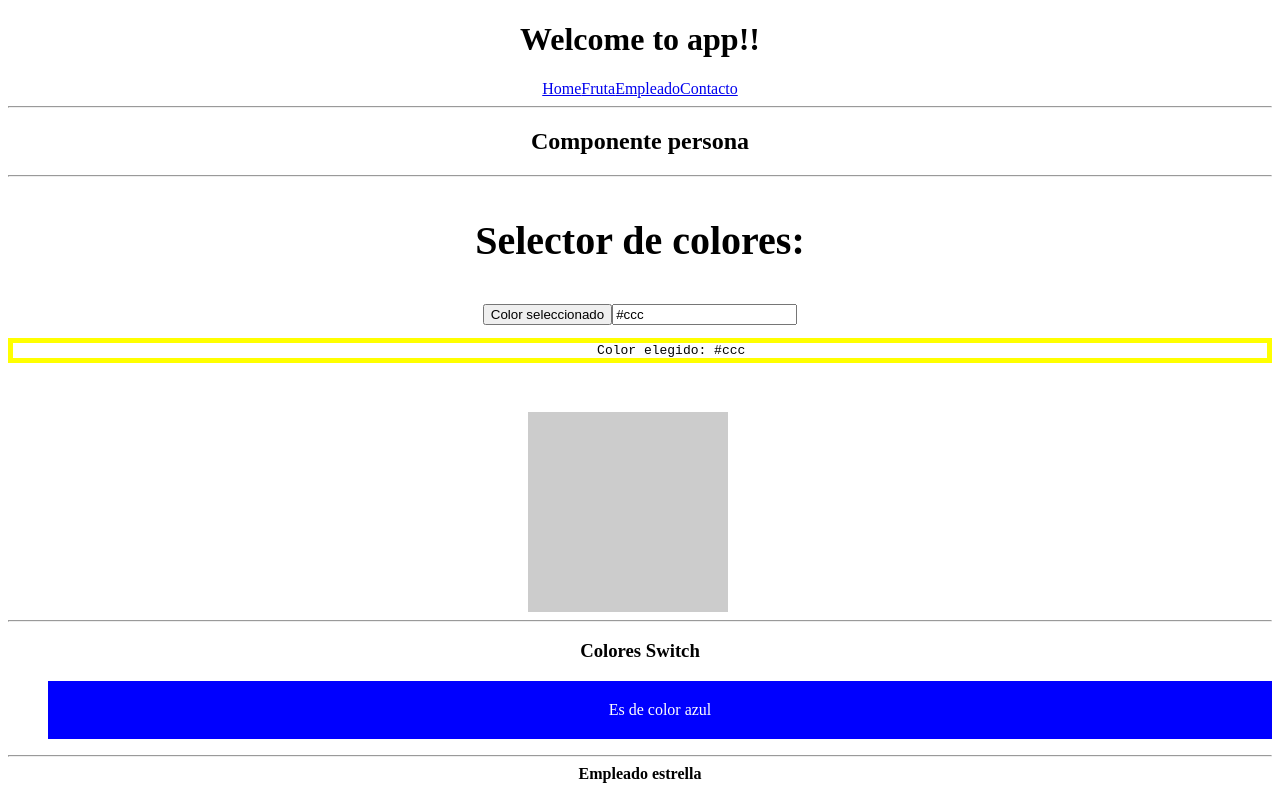
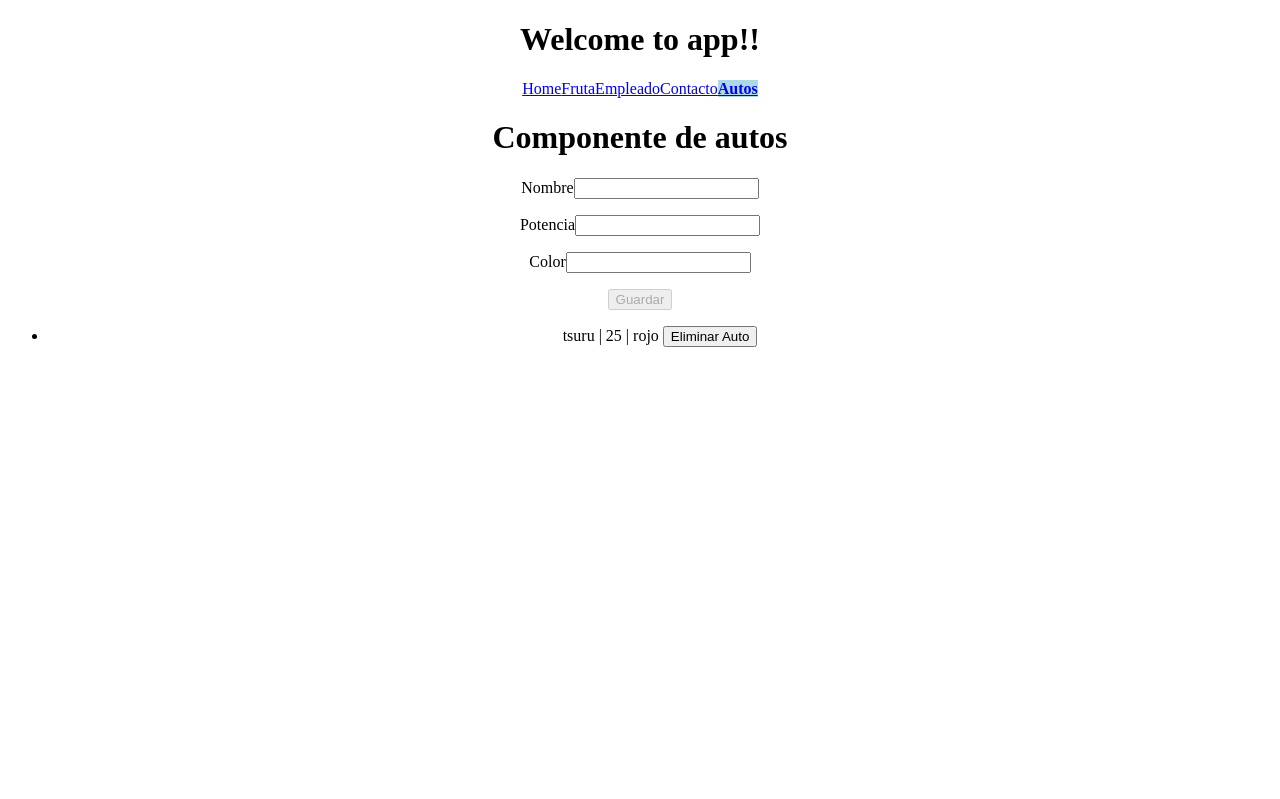
Before and after one commit to ivanrojo07/Angular4Ejemplo, an Angular app: page /autos in a window 1280 px wide. Shown: the top 799 px of the page. Built offline with nearby package versions, Linux system fonts and the light colour scheme.

Commit message:
trabajando con formulario en el componente autos

```diff
--- a/src/app/app.component.html
+++ b/src/app/app.component.html
@@ -4,10 +4,11 @@
     Welcome to {{title}}!!
   </h1>
   <nav>
-  	<a [routerLink]="['/home']" [routerLinkActive]="['activado']">Home</a>
-  	<a [routerLink]="['/fruta']" [routerLinkActive]="['activado']">Fruta</a>
-  	<a [routerLink]="['/empleado']" [routerLinkActive]="['activado']">Empleado</a>
+  	<a [routerLink]="['home']" [routerLinkActive]="['activado']">Home</a>
+  	<a [routerLink]="['fruta']" [routerLinkActive]="['activado']">Fruta</a>
+  	<a [routerLink]="['empleado']" [routerLinkActive]="['activado']">Empleado</a>
   	<a [routerLink]="['contacto']" [routerLinkActive]="['activado']">Contacto</a>
+  	<a [routerLink]="['autos']" [routerLinkActive]="['activado']">Autos</a>
   </nav>
   <!-- <fruta></fruta>
   <persona></persona> -->
--- a/src/app/app.routing.ts
+++ b/src/app/app.routing.ts
@@ -5,7 +5,8 @@ import { Routes, RouterModule } from '@angular/router';
 import { PersonaComponent } from './persona/persona.component';
 import { FrutaComponent } from './fruta/fruta.component';
 import { HomeComponent } from './home/home.component';
-import { ContactoComponent} from './contacto/contacto.component';
+import { ContactoComponent } from './contacto/contacto.component';
+import { AutosComponent } from './autos/autos.component';
 
 const appRoutes: Routes=[
 	{path: '', component: HomeComponent },
@@ -14,6 +15,7 @@ const appRoutes: Routes=[
 	{path: 'contacto/:page', component: ContactoComponent},
 	{path: 'empleado', component: PersonaComponent},
 	{path: 'fruta', component: FrutaComponent},
+	{path: 'autos', component: AutosComponent},
 	{path: '**', component: PersonaComponent}
 ];
 
--- /dev/null
+++ b/src/app/autos/auto.ts
@@ -0,0 +1,7 @@
+export class Auto{
+	constructor(public nombre: string,
+		public potencia: string,
+		public color: string){
+
+	}
+}
--- /dev/null
+++ b/src/app/autos/autos.component.html
@@ -0,0 +1,29 @@
+<h1>{{titulo}}</h1>
+
+<form #formAuto="ngForm" (ngSubmit)="onSubmit(); formAuto.reset()">
+	<p>
+		<label>Nombre</label>
+		<input type="text" name="nombre" required #nombre="ngModel" [(ngModel)]="auto.nombre">
+		<span *ngIf="nombre.touched && !nombre.valid">El nombre del auto es incorrecto</span>
+	</p>
+	<p>
+		<label>Potencia</label>
+		<input type="text" name="potencia" required #potencia="ngModel" [(ngModel)]="auto.potencia" pattern="[0-9]+">
+		<span *ngIf="potencia.touched && !potencia.valid">La potencia del auto es incorrecta</span>
+	</p>
+	<p>
+		<label>Color</label>
+		<input type="text" name="color" required #color="ngModel" [(ngModel)]="auto.color" pattern="[a-zA-Z#]+">
+		<span *ngIf="color.touched && !color.valid">El color del auto es incorrecto</span>
+	</p>
+
+	<input type="submit" value="Guardar" [disabled]="!formAuto.form.valid">
+</form>
+<div>
+	<ul *ngFor="let auto of listado_de_autos; let i = index">
+		<li>
+		{{auto.nombre}} | {{auto.potencia}} | {{auto.color}}
+		<button (click)="eliminarAuto(i)">Eliminar Auto</button>
+		</li>
+	</ul>
+</div>
--- /dev/null
+++ b/src/app/autos/autos.component.ts
@@ -0,0 +1,36 @@
+import {Component} from '@angular/core';
+import {Auto} from './auto';
+//importar el servicio
+import {AutoService} from '../services/auto.service';
+
+@Component({
+	selector: 'autos',
+	templateUrl: './autos.component.html',
+	providers: [AutoService]
+})
+
+export class AutosComponent{
+	public auto: Auto;
+	public titulo: string;
+	public listado_de_autos:Array<Auto>;
+	constructor(private _autoService: AutoService) {
+		// code...
+		this.titulo = 'Componente de autos';
+		this.auto = new Auto('','','');
+	}
+	ngOnInit(){
+		this.listado_de_autos = this._autoService.getAuto();
+		console.log(this.listado_de_autos);
+	}
+	onSubmit(){
+		if (this.auto.nombre != '' && this.auto.color !='' && this.auto.potencia != '') {
+			// code...
+			this._autoService.addAuto(this.auto);
+			console.log(this.listado_de_autos);
+			this.auto = new Auto('','','');
+		}
+	}
+	eliminarAuto(index: number){
+		this._autoService.deleteAuto(index);
+	}
+}
--- a/src/app/home/home.component.html
+++ b/src/app/home/home.component.html
@@ -1,4 +1,8 @@
-<h2>{{titulo}}</h2>
+<h2>{{titulo|uppercase}}</h2>
+<!-- {{fecha|date:'dd/MM/yyyy'}} -->
+{{fecha|date:'fullDate'|lowercase}}
+<hr>
+{{5| conversor:7}}
 <hr>
 <input type="text" [(ngModel)]="prenda_a_guardar">
 <button (click)="guardarPrenda()">Añadir prenda</button>
--- a/src/app/home/home.component.ts
+++ b/src/app/home/home.component.ts
@@ -12,9 +12,11 @@ export class HomeComponent{
 	public titulo: string;
 	public listado_ropa: Array<string>;
 	public prenda_a_guardar: string;
+	public fecha;
 	constructor(private _ropaService: RopaService){
 		this.titulo = 'Pagina Principal';
 		this.prenda_a_guardar='';
+		this.fecha = new Date();
 
 	}
 
--- /dev/null
+++ b/src/app/pipes/conversor.pipe.ts
@@ -0,0 +1,17 @@
+import {Pipe, PipeTransform} from '@angular/core';
+
+@Pipe({
+	name: 'conversor'
+})
+
+export class ConversorPipe implements PipeTransform {
+
+	transform(value, por) {
+		let value_one = parseInt( value );
+		let value_two = parseInt( por );
+
+		let result = 'La multiplicación: '+value_one+' X '
+		+value_two+' = '+(value_one*value_two)
+		return result;
+	}
+}
--- /dev/null
+++ b/src/app/services/auto.service.ts
@@ -0,0 +1,29 @@
+import {Injectable} from '@angular/core';
+import {Auto} from '../autos/auto';
+
+@Injectable()
+
+export class AutoService {
+	public auto: Auto;
+	public autos: Array<Auto>;
+
+	constructor() {
+		// code...
+		this.auto = new Auto('','','');
+		this.autos = [
+			new Auto('tsuru','25','rojo')
+			];
+	}
+
+	addAuto(auto: Auto){
+		this.autos.push(auto);
+		return this.getAuto();
+	}
+	getAuto(){
+		return this.autos;
+	}
+	deleteAuto(id:number){
+		this.autos.splice(id,1);
+		return this.getAuto();
+	}
+}
```
Also changed, not shown: src/app/app.module.ts (+6 -1 lines).
